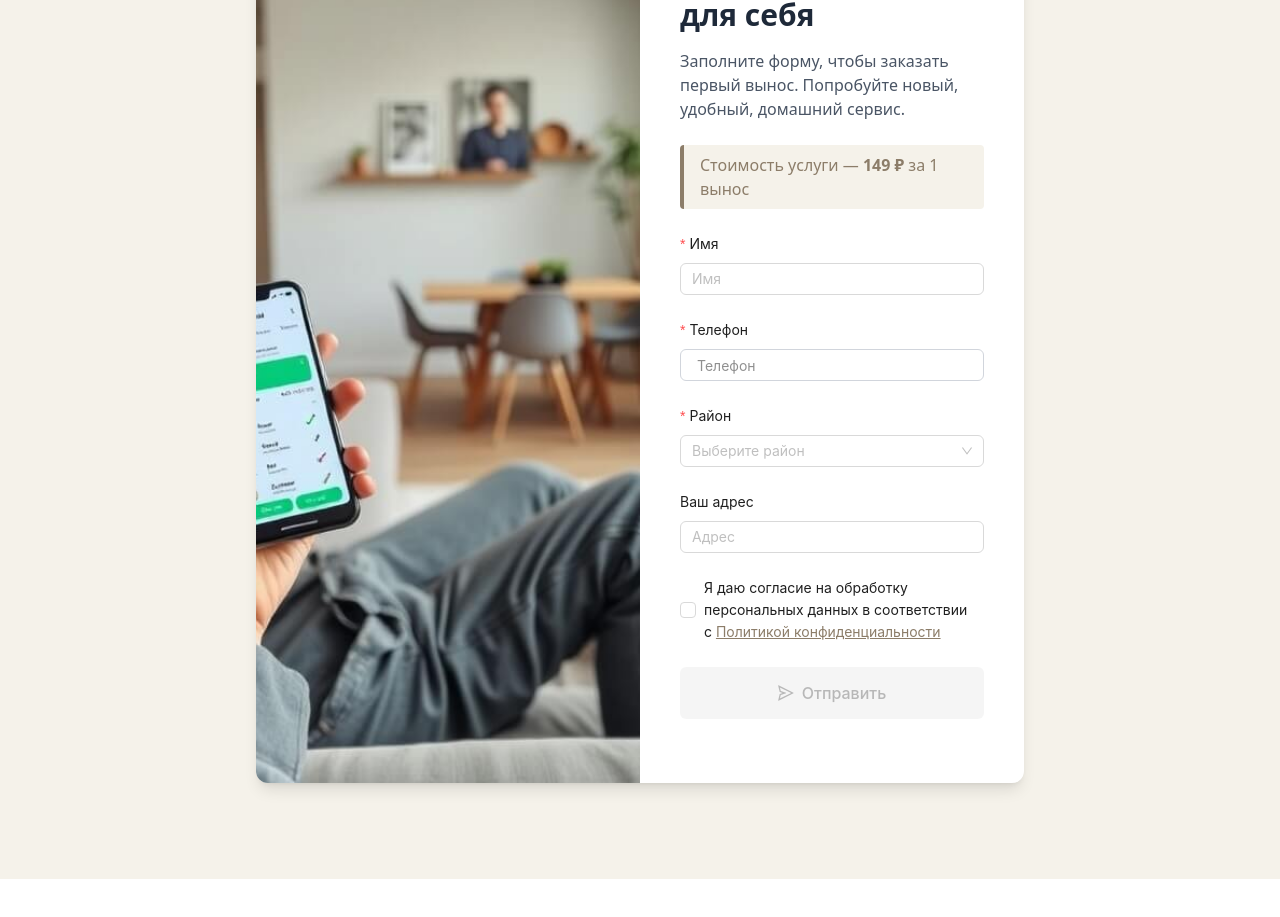
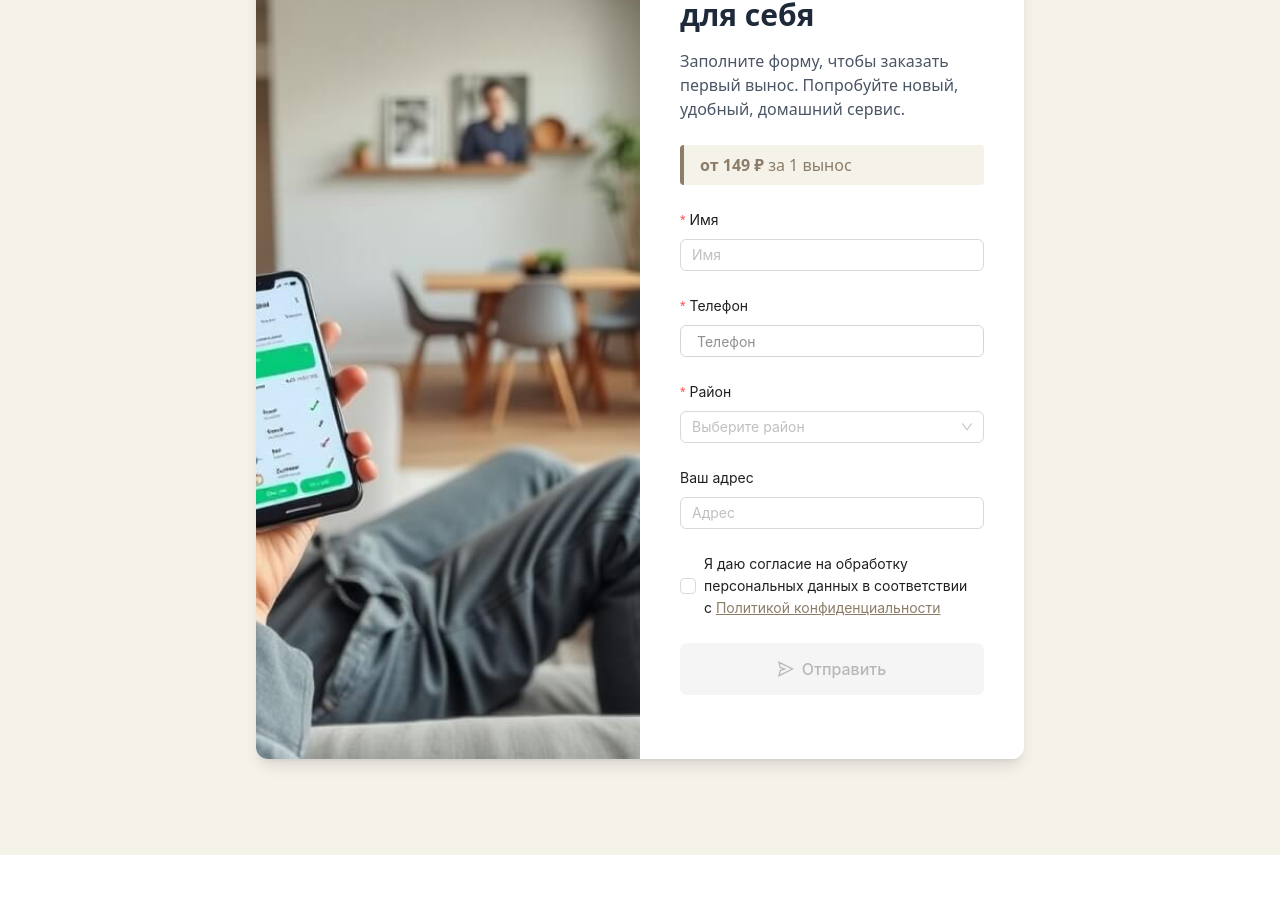
Before and after one commit to charlieMango/binly-form, a React (Vite) app: page / in a window 1280 px wide. Shown: the part 919-1836 px from the top of the page. Built offline with nearby package versions, Linux system fonts and the light colour scheme; no server answers; the database is empty; the HTML template or start-up script is replaced by a standard one.

Commit message:
BIN-3 исправил текст

```diff
--- a/src/pages/Client/ClientForm.tsx
+++ b/src/pages/Client/ClientForm.tsx
@@ -94,7 +94,7 @@ const ClientForm: React.FC = () => {
                 домашний сервис.
             </p>
             <p className="text-center md:text-left text-[#8C7D69] bg-[#F5F2EA] px-4 py-2 border-l-4 border-[#8C7D69] mb-6 rounded">
-                Стоимость услуги — <span className="font-bold">149 ₽</span> за 1 вынос
+                <span className="font-bold"> от 149 ₽</span> за 1 вынос
             </p>
 
             <Form form={form} layout="vertical" onFinish={handleSubmit}>
```
